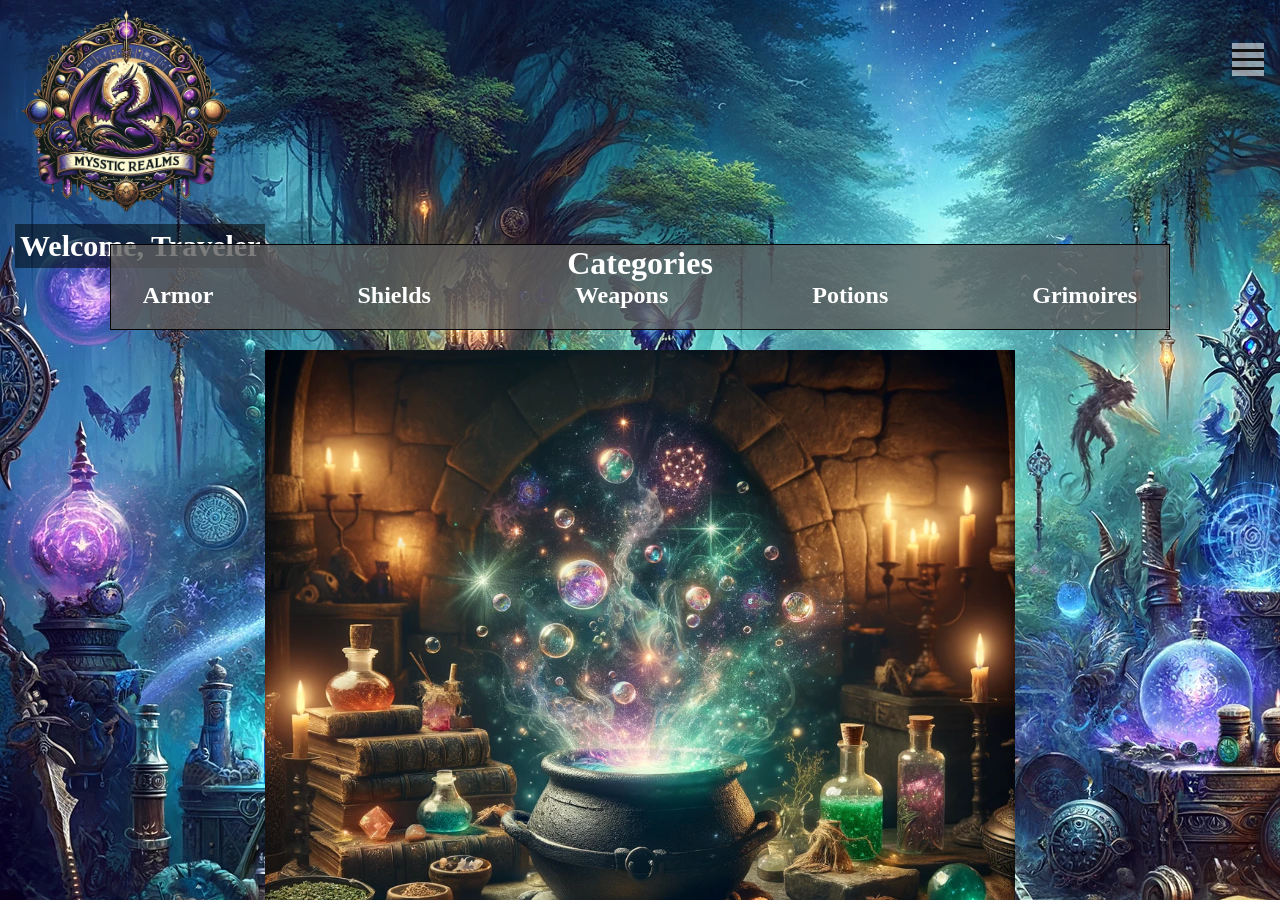
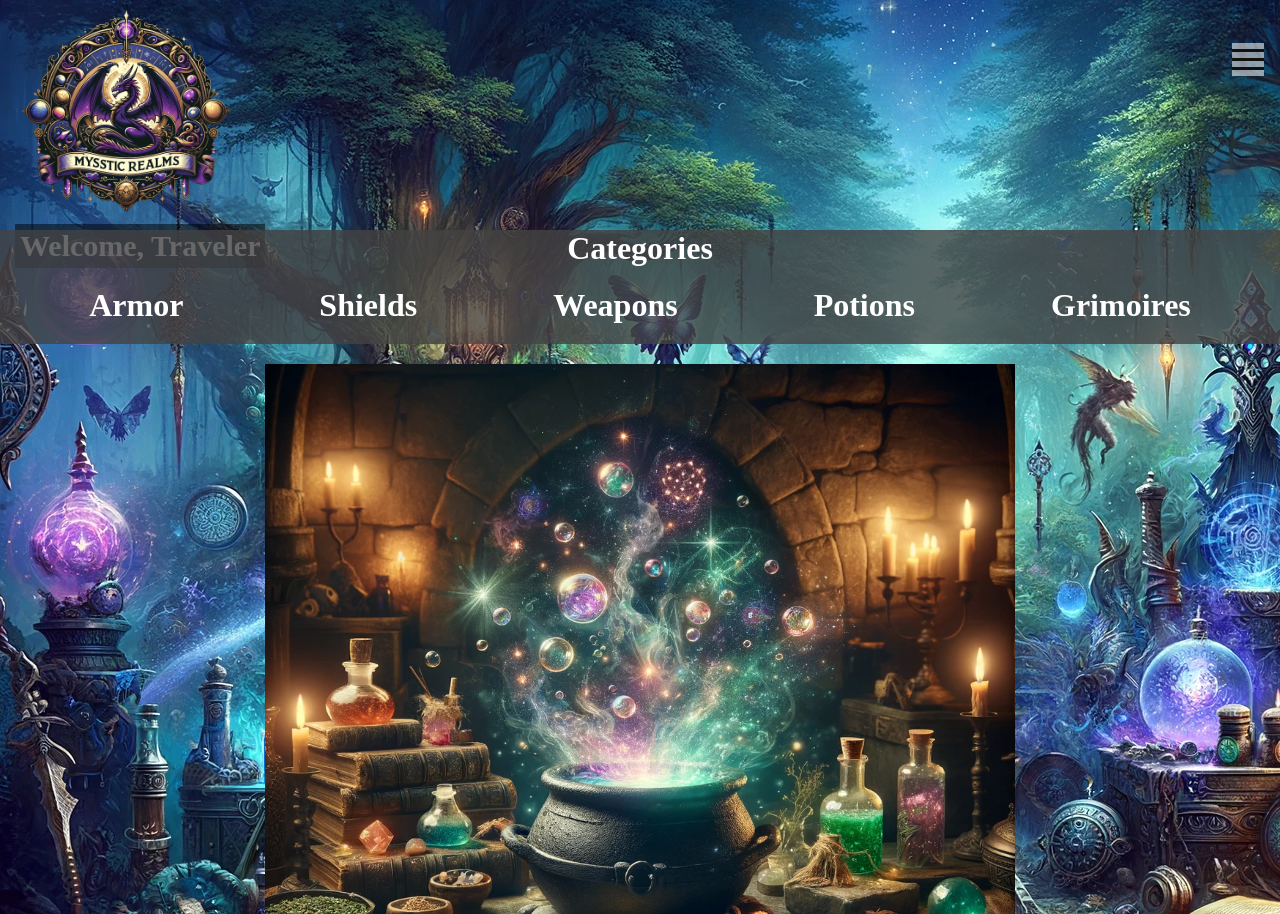
Before and after one commit to JoeyZ56/fantasy-eCommerce-store, a React (Vite) app: page / in a window 1280 px wide. Built offline with nearby package versions, Linux system fonts and the light colour scheme.

Commit message:
adjusting scss, and removing pointless code

```diff
--- a/src/components/Categories/Categories.scss
+++ b/src/components/Categories/Categories.scss
@@ -5,40 +5,33 @@
   justify-content: center;
   align-items: center;
   flex-direction: column;
-  background-color: rgba(93, 93, 93, 0.8);
-  border: black 1px solid;
-
+  background-color: rgba(68, 67, 67, 0.8);
+  width: 100vw;
   margin-top: 0.5rem;
-}
 
   .cat_ul {
     display: flex;
-  justify-content: space-around;
-  align-items: center;
     flex-direction: row;
-  margin: 0;
-  padding: 0;
-  gap: 5rem;
-}
+    gap: 6rem;
 
-.cat_ul li,
+    li,
     a {
-  list-style: none;
-  margin: 0 1rem;
-  font-size: 1.5rem;
+      font-size: 2rem;
       font-weight: 600;
-  margin-bottom: 10px;
+      margin: 10px;
 
       text-decoration: none;
 
       cursor: pointer;
       transition: 0.4s;
       display: flex;
+
+      a:hover {
+        color: #000;
+        transform: scale(1.1);
       }
-
-.cat_ul a:hover {
-  color: rgb(53, 119, 181);
-  transform: scale(1.05);
+    }
+  }
 }
 
 @media (max-width: 1024px) {
@@ -49,7 +42,7 @@ a {
 
   .cat_container {
     flex: 1; // Ensures the container takes full available space
-    padding: 20px; // Adds padding to avoid elements touching the edges
+    padding: 20px;
   }
 
   .cat_ul {
@@ -79,6 +72,7 @@ a {
 
   .cat_title {
     display: none;
+    font-size: 2.5rem;
   }
 
   .cat_container {
```
Lines whose indentation alone changed are shown as unchanged.
